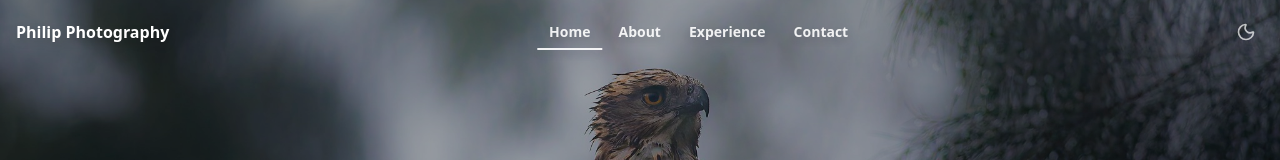
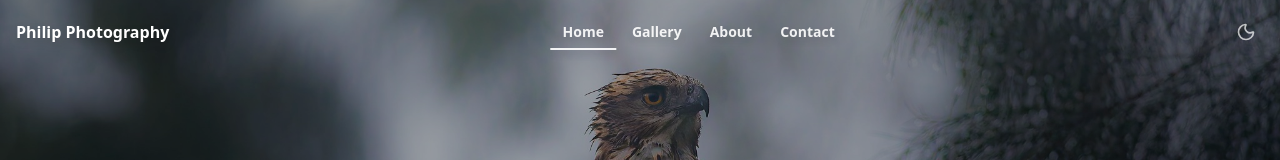
Before and after one commit to danrave1234/KuyaJPPortfolio, a React (Vite) app in the folder philip-photography/: page / in a window 1280 px wide. Shown: the top 160 px of the page. Built offline with nearby package versions, Linux system fonts and the light colour scheme; no server answers.

Commit message:
Fix scroll restrictions: only apply to home page, restore normal scrolling on other pages

```diff
--- a/philip-photography/src/App.jsx
+++ b/philip-photography/src/App.jsx
@@ -1,5 +1,5 @@
 import { BrowserRouter, Routes, Route, useLocation } from 'react-router-dom'
-import { useEffect, useState } from 'react'
+import { useEffect, useState, useRef } from 'react'
 import { AuthProvider } from './contexts/AuthContext'
 import Navbar from './components/Navbar.jsx'
 import Footer from './components/Footer.jsx'
@@ -27,7 +27,24 @@ function ScrollToTop() {
 }
 
 // Main scroll container component for scroll snapping
-function ScrollSnapContainer({ children, onActiveSectionChange }) {
+function ScrollSnapContainer({ children, onActiveSectionChange, onScroll }) {
+  const scrollContainerRef = useRef(null)
+
+  useEffect(() => {
+    // Prevent body scrolling when scroll snapping container is active
+    const originalOverflow = document.body.style.overflow
+    const originalHtmlOverflow = document.documentElement.style.overflow
+
+    document.body.style.overflow = 'hidden'
+    document.documentElement.style.overflow = 'hidden'
+
+    return () => {
+      // Restore original overflow when component unmounts
+      document.body.style.overflow = originalOverflow
+      document.documentElement.style.overflow = originalHtmlOverflow
+    }
+  }, [])
+
   useEffect(() => {
     const observerOptions = {
       root: null,
@@ -50,9 +67,35 @@ function ScrollSnapContainer({ children, onActiveSectionChange }) {
     return () => observer.disconnect()
   }, [onActiveSectionChange])
 
+  useEffect(() => {
+    const scrollContainer = scrollContainerRef.current
+    if (!scrollContainer) return
+
+    const handleScroll = (e) => {
+      // Emit scroll event to window for header detection
+      const scrollY = e.target.scrollTop
+      window.scrollY = scrollY
+      window.dispatchEvent(new Event('scroll'))
+
+      // Call the onScroll callback if provided
+      if (onScroll) {
+        onScroll(scrollY)
+      }
+    }
+
+    scrollContainer.addEventListener('scroll', handleScroll, { passive: true })
+
+    return () => {
+      scrollContainer.removeEventListener('scroll', handleScroll)
+    }
+  }, [onScroll])
+
   return (
     <main className="">
-      <div className="h-screen overflow-y-auto snap-y snap-mandatory scroll-smooth">
+      <div
+        ref={scrollContainerRef}
+        className="h-screen overflow-y-auto snap-y snap-mandatory scroll-smooth"
+      >
         {children}
       </div>
     </main>
@@ -61,15 +104,20 @@ function ScrollSnapContainer({ children, onActiveSectionChange }) {
 
 function App() {
   const [activeSection, setActiveSection] = useState('home')
+  const [scrolled, setScrolled] = useState(false)
+
+  const handleScroll = (scrollY) => {
+    setScrolled(scrollY > 10)
+  }
 
   return (
     <AuthProvider>
       <BrowserRouter>
         <ScrollToTop />
-        <Navbar activeSection={activeSection} />
+        <Navbar activeSection={activeSection} scrolled={scrolled} />
         <Routes>
           <Route path="/" element={
-            <ScrollSnapContainer onActiveSectionChange={setActiveSection}>
+            <ScrollSnapContainer onActiveSectionChange={setActiveSection} onScroll={handleScroll}>
               <Home />
             </ScrollSnapContainer>
           } />
--- a/philip-photography/src/components/Navbar.jsx
+++ b/philip-photography/src/components/Navbar.jsx
@@ -3,18 +3,26 @@ import { useEffect, useState } from 'react'
 import { toggleTheme } from '../theme.js'
 import { Moon, Sun, Menu, X } from 'lucide-react'
 
-export default function Navbar({ activeSection = 'home' }) {
+export default function Navbar({ activeSection = 'home', scrolled = false }) {
   const [isDark, setIsDark] = useState(() => document.documentElement.classList.contains('dark'))
-  const [scrolled, setScrolled] = useState(false)
   const [isMobileMenuOpen, setIsMobileMenuOpen] = useState(false)
+  const [localScrolled, setLocalScrolled] = useState(false)
   const location = useLocation()
 
+  // Handle scroll detection for non-home pages
   useEffect(() => {
-    const onScroll = () => setScrolled(window.scrollY > 10)
+    if (location.pathname !== '/') {
+      const onScroll = () => setLocalScrolled(window.scrollY > 10)
       onScroll()
       window.addEventListener('scroll', onScroll, { passive: true })
       return () => window.removeEventListener('scroll', onScroll)
-  }, [])
+    } else {
+      setLocalScrolled(false)
+    }
+  }, [location.pathname])
+
+  // Use local scroll state for non-home pages, parent scroll state for home page
+  const isScrolled = location.pathname === '/' ? scrolled : localScrolled
 
   useEffect(() => {
     const observer = new MutationObserver(() => {
@@ -40,18 +48,10 @@ export default function Navbar({ activeSection = 'home' }) {
     return () => document.removeEventListener('keydown', handleEscape)
   }, [])
 
-  // Handle navigation clicks with scrollIntoView
-  const handleNavClick = (e, href) => {
-    e.preventDefault()
-    const element = document.querySelector(href)
-    if (element) {
-      element.scrollIntoView({ behavior: 'smooth' })
-    }
-  }
 
   const isHomePage = location.pathname === '/'
-  const showBackground = scrolled || !isHomePage
-  const showBorder = scrolled || !isHomePage
+  const showBackground = isScrolled || !isHomePage
+  const showBorder = isScrolled || !isHomePage
 
   // Get current page name for mobile menu indicator
   const getCurrentPageName = () => {
@@ -91,27 +91,6 @@ export default function Navbar({ activeSection = 'home' }) {
 
         {/* Desktop Navigation */}
         <div className="hidden md:flex items-center gap-1">
-          {isHomePage ? (
-            <>
-              <button
-                onClick={(e) => handleNavClick(e, '#home')}
-                className={linkBase(activeSection === 'home')}
-              >Home</button>
-              <button
-                onClick={(e) => handleNavClick(e, '#about')}
-                className={linkBase(activeSection === 'about')}
-              >About</button>
-              <button
-                onClick={(e) => handleNavClick(e, '#experience')}
-                className={linkBase(activeSection === 'experience')}
-              >Experience</button>
-              <button
-                onClick={(e) => handleNavClick(e, '#contact')}
-                className={linkBase(activeSection === 'contact')}
-              >Contact</button>
-            </>
-          ) : (
-            <>
           <NavLink
             to="/"
             end
@@ -129,8 +108,6 @@ export default function Navbar({ activeSection = 'home' }) {
             to="/contact"
             className={({ isActive }) => linkBase(isActive)}
           >Contact</NavLink>
-            </>
-          )}
         </div>
 
         {/* Desktop Theme Toggle */}
@@ -179,63 +156,6 @@ export default function Navbar({ activeSection = 'home' }) {
 
             {/* Navigation Links */}
             <div className="space-y-1">
-              {isHomePage ? (
-                <>
-                  <button
-                    onClick={(e) => {
-                      handleNavClick(e, '#home')
-                      setIsMobileMenuOpen(false)
-                    }}
-                    className={mobileLinkBase(activeSection === 'home')}
-                  >
-                    <div className="flex items-center gap-3 mobile-link-enter">
-                      <div className="w-2 h-2 rounded-full bg-[rgb(var(--primary))] opacity-60 transition-all duration-300 hover:opacity-100 hover:scale-125"></div>
-                      <span>Home</span>
-                      <div className="ml-auto text-xs text-[rgb(var(--muted))] opacity-0 group-hover:opacity-100 transition-opacity duration-300">🏠</div>
-                    </div>
-                  </button>
-                  <button
-                    onClick={(e) => {
-                      handleNavClick(e, '#about')
-                      setIsMobileMenuOpen(false)
-                    }}
-                    className={mobileLinkBase(activeSection === 'about')}
-                  >
-                    <div className="flex items-center gap-3 mobile-link-enter">
-                      <div className="w-2 h-2 rounded-full bg-[rgb(var(--primary))] opacity-60 transition-all duration-300 hover:opacity-100 hover:scale-125"></div>
-                      <span>About</span>
-                      <div className="ml-auto text-xs text-[rgb(var(--muted))] opacity-0 group-hover:opacity-100 transition-opacity duration-300">👤</div>
-                    </div>
-                  </button>
-                  <button
-                    onClick={(e) => {
-                      handleNavClick(e, '#experience')
-                      setIsMobileMenuOpen(false)
-                    }}
-                    className={mobileLinkBase(activeSection === 'experience')}
-                  >
-                    <div className="flex items-center gap-3 mobile-link-enter">
-                      <div className="w-2 h-2 rounded-full bg-[rgb(var(--primary))] opacity-60 transition-all duration-300 hover:opacity-100 hover:scale-125"></div>
-                      <span>Experience</span>
-                      <div className="ml-auto text-xs text-[rgb(var(--muted))] opacity-0 group-hover:opacity-100 transition-opacity duration-300">📸</div>
-                    </div>
-                  </button>
-                  <button
-                    onClick={(e) => {
-                      handleNavClick(e, '#contact')
-                      setIsMobileMenuOpen(false)
-                    }}
-                    className={mobileLinkBase(activeSection === 'contact')}
-                  >
-                    <div className="flex items-center gap-3 mobile-link-enter">
-                      <div className="w-2 h-2 rounded-full bg-[rgb(var(--primary))] opacity-60 transition-all duration-300 hover:opacity-100 hover:scale-125"></div>
-                      <span>Contact</span>
-                      <div className="ml-auto text-xs text-[rgb(var(--muted))] opacity-0 group-hover:opacity-100 transition-opacity duration-300">📧</div>
-                    </div>
-                  </button>
-                </>
-              ) : (
-                <>
               <NavLink
                 to="/"
                 end
@@ -281,8 +201,6 @@ export default function Navbar({ activeSection = 'home' }) {
                   <div className="ml-auto text-xs text-[rgb(var(--muted))] opacity-0 group-hover:opacity-100 transition-opacity duration-300">📧</div>
                 </div>
               </NavLink>
-                </>
-              )}
             </div>
 
             {/* Menu Footer */}
--- a/philip-photography/src/index.css
+++ b/philip-photography/src/index.css
@@ -42,11 +42,9 @@
   button { @apply transition-colors; }
   html {
     scroll-behavior: smooth;
-    overflow: hidden; /* prevents the body/html from scrolling; the inner container handles scroll */
   }
   body {
     height: 100%;
-    overflow: hidden; /* prevents the body from scrolling */
   }
 
   /* Bento Grid Specific Styles */
```
Lines whose indentation alone changed are shown as unchanged.
